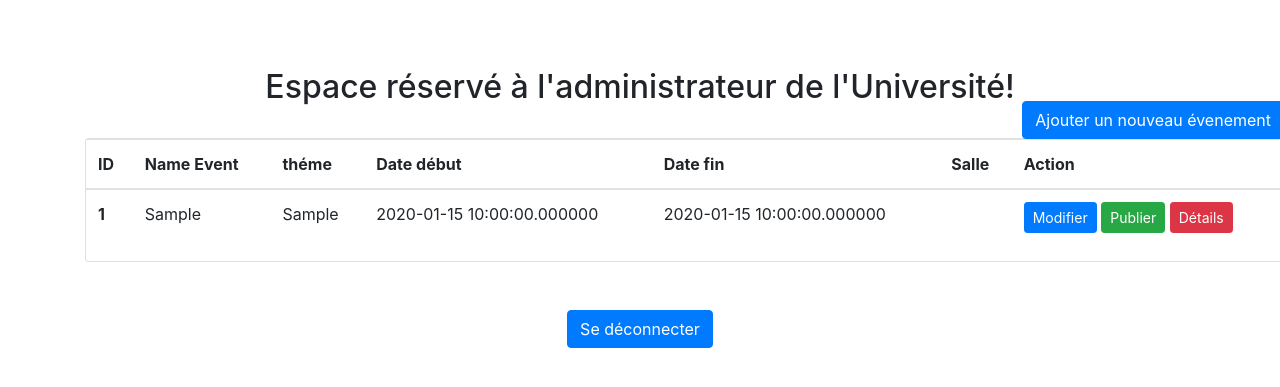
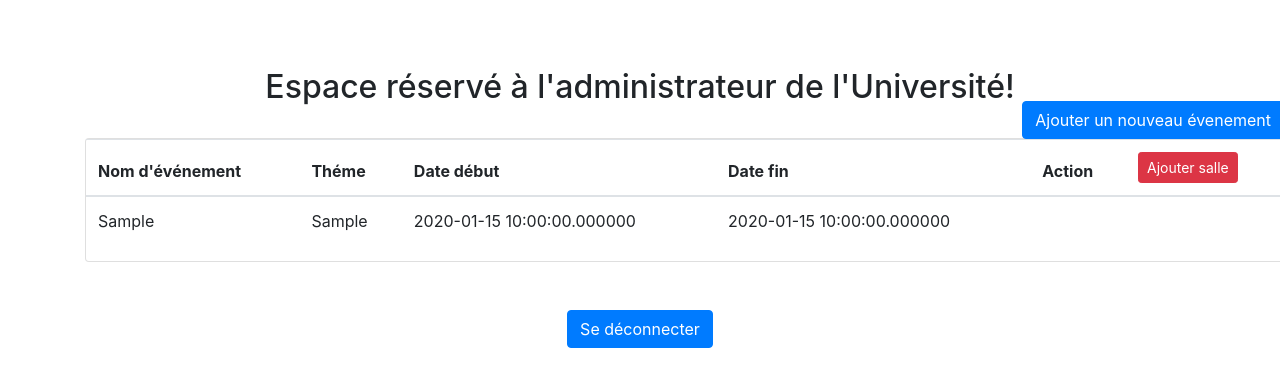
Before and after one commit to ouma77/FSTM-Projet, a PHP site: page /Projet_web/LOGIN/admin_space.php in a window 1280 px wide. Shown: the top 387 px of the page. Run offline with PHP 8.4, Linux system fonts and the light colour scheme; tables that the repository leaves empty hold one stand-in row (values such as "Sample post"); data that the repository does not hold is empty; some libraries are stand-ins or nearby versions.

Commit message:
Update admin_space.php

```diff
--- a/LOGIN/admin_space.php
+++ b/LOGIN/admin_space.php
@@ -17,7 +17,7 @@
     <link href="//maxcdn.bootstrapcdn.com/bootstrap/4.0.0/css/bootstrap.min.css" rel="stylesheet" id="bootstrap-css">
 <script src="//maxcdn.bootstrapcdn.com/bootstrap/4.0.0/js/bootstrap.min.js"></script>
 <script src="//cdnjs.cloudflare.com/ajax/libs/jquery/3.2.1/jquery.min.js"></script>
-    <link rel="stylesheet" href="StyleAdmin.css">
+    <link rel="stylesheet" href="admin.css">
     <style>
 
       .card a{
@@ -39,26 +39,54 @@
 
 </head>
 <body>
+  <!-- Modal de salle -->
+  <div class="modal fade" id="details" tabindex="-1" role="dialog" aria-labelledby="exampleModalScrollableTitle" aria-hidden="true">
+    <div class="modal-dialog modal-dialog-scrollable" role="document">
+      <div class="modal-content">
+        <div class="modal-header">
+          <h5 class="modal-title" id="exampleModalScrollableTitle">Ajouter une salle</h5>
+          <button type="button" class="close" data-dismiss="modal" aria-label="Close">
+            <span aria-hidden="true">&times;</span>
+          </button>
+        </div>
+        <div class="modal-body">
+            <form action="../PHP/AjoutSalle.php" method="post">
+            <div>
+                <label>Nom de la salle :
+                <input type="text" name="Ajout_salle" placeholder="Nom de la salle"></label>
+            </div>
+            <button type="submit" class="btn btn-primary">Ajouter</button>
+            </form>
+        </div>
+        <div class="modal-footer">
+          <button type="button" class="btn btn-secondary" data-dismiss="modal">Fermer</button>
+        </div>
+      </div>
+    </div>
+  </div>
 
-<!---->
+
+<!-- espace admin = tableau -->
 <main>
 <div class="container my-5">
        <div class="card-body text-center">
     <h2 class="card-title">Espace réservé à l'administrateur de l'Université!</h2>
   </div>
     <div class="card">
-        <button id="add_new_list" type="button" class="btn btn-primary position-absolute" data-toggle="modal" data-target=".bd-example-modal-lg"><i class="fas fa-plus"></i> <a href="../Form/index.php"> Ajouter un nouveau évenement</a></button>
+        <button id="add_new_list" type="button" class="btn btn-primary position-absolute" data-toggle="modal" data-target=".bd-example-modal-lg"><i class="fas fa-plus"></i> <a href="../Form/index.php"> Ajouter un nouveau évenement </a></button>
+
 
         <table class="table table-hover">
             <thead>
               <tr>
-                <th scope="col">ID</th>
-                <th scope="col">Name Event</th>
-                <th scope="col">théme</th>
+                <!-- <th scope="col">ID</th> -->
+                <th scope="col">Nom d'événement</th>
+                <th scope="col">Théme</th>
                 <th scope="col">Date début</th>
                 <th scope="col">Date fin</th>
-                <th scope="col">Salle</th>
                 <th scope="col">Action</th>
+                <th><button type="button" class="btn btn-sm btn-danger" data-toggle="modal" data-target="#details">
+                <i class="fas fa-trash-alt"></i> Ajouter salle </button></th>
               </tr>
             </thead>
             <tbody>
@@ -70,19 +98,34 @@
               ?>
 
               <tr>
-                <th scope="row"><?php echo $donnees['id_ev']?></th>
+                <!-- <th scope="row"><?php echo $donnees['id_ev']?></th> -->
                 <td><?php echo  $donnees['intitulé']?></td>
                 <td><?php  echo $donnees['thème']?></td>
                 <td><?php echo $donnees['date_db']; ?></td>
                 <td><?php echo $donnees['date_fn']; ?></td>
-                <td><?php echo $donnees['salle']?></td>
+                <?php
+                $dateDeb = $donnees['date_db'];
+                $datefn = $donnees['date_fn'];
+                $idSalle = $donnees['id_salle'];
+                $req = $bdd->query("SELECT * FROM calendar WHERE date_db='".$dateDeb."' AND date_fn='".$datefn."' AND id_salle='".$idSalle."'");
+
+                if(!($donn = $req->fetch()))
+                {
+
+                ?>
                 <td>
-                    <a class="btn btn-sm btn-primary" href="../Form/index.php"><i class="far fa-edit"></i> Modifier</a>
-                    <a class="btn btn-sm btn-success" href="../PHP/publier.php"><i class="fas fa-trash-alt"></i>Publier</a>
-                    <a class="btn btn-sm btn-danger" href="../PHP/detail.php"><i class="fas fa-trash-alt"></i>Détails</a>
+                    <a class="btn btn-sm btn-primary" href="../PHP/modifier.php?id=<?php echo($donnees['id_ev']); ?>"><i class="far fa-edit"></i> Modifier</a>
+                    <a class="btn btn-sm btn-success" href="../PHP/publier.php?id=<?php echo($donnees['id_ev']); ?>"><i class="fas fa-trash-alt"></i>Publier</a>
+                     <!-- <a class="btn btn-sm btn-danger" href="../PHP/modal.php"><i class="fas fa-trash-alt"></i>Détails</a>  -->
+
+                    <button type="button" class="btn btn-sm btn-danger" data-toggle="modal" data-target="#detail">
+                    Détails
+                    </button>
 
                 </td>
-
+                <?php
+                }
+                ?>
               </tr>
               <?php
               }
@@ -131,12 +174,16 @@
 </div>
 </div>
 </main>
-<!---->
+<!--  -->
 <center>
 <form action="LogOut.php" method='post'>
     <button type='submit' value='Log out' class='btn btn-primary'>Se déconnecter</button>
 </form>
 </center>
+
+<script src="https://cdnjs.cloudflare.com/ajax/libs/jquery/3.4.1/jquery.min.js" integrity="sha256-CSXorXvZcTkaix6Yvo6HppcZGetbYMGWSFlBw8HfCJo=" crossorigin="anonymous"></script>
+    <script src="https://cdn.jsdelivr.net/npm/popper.js@1.16.0/dist/umd/popper.min.js" integrity="sha384-Q6E9RHvbIyZFJoft+2mJbHaEWldlvI9IOYy5n3zV9zzTtmI3UksdQRVvoxMfooAo" crossorigin="anonymous"></script>
+<script src="https://stackpath.bootstrapcdn.com/bootstrap/4.4.1/js/bootstrap.min.js" integrity="sha384-wfSDF2E50Y2D1uUdj0O3uMBJnjuUD4Ih7YwaYd1iqfktj0Uod8GCExl3Og8ifwB6" crossorigin="anonymous"></script>
 </body>
 </html>
 
```
